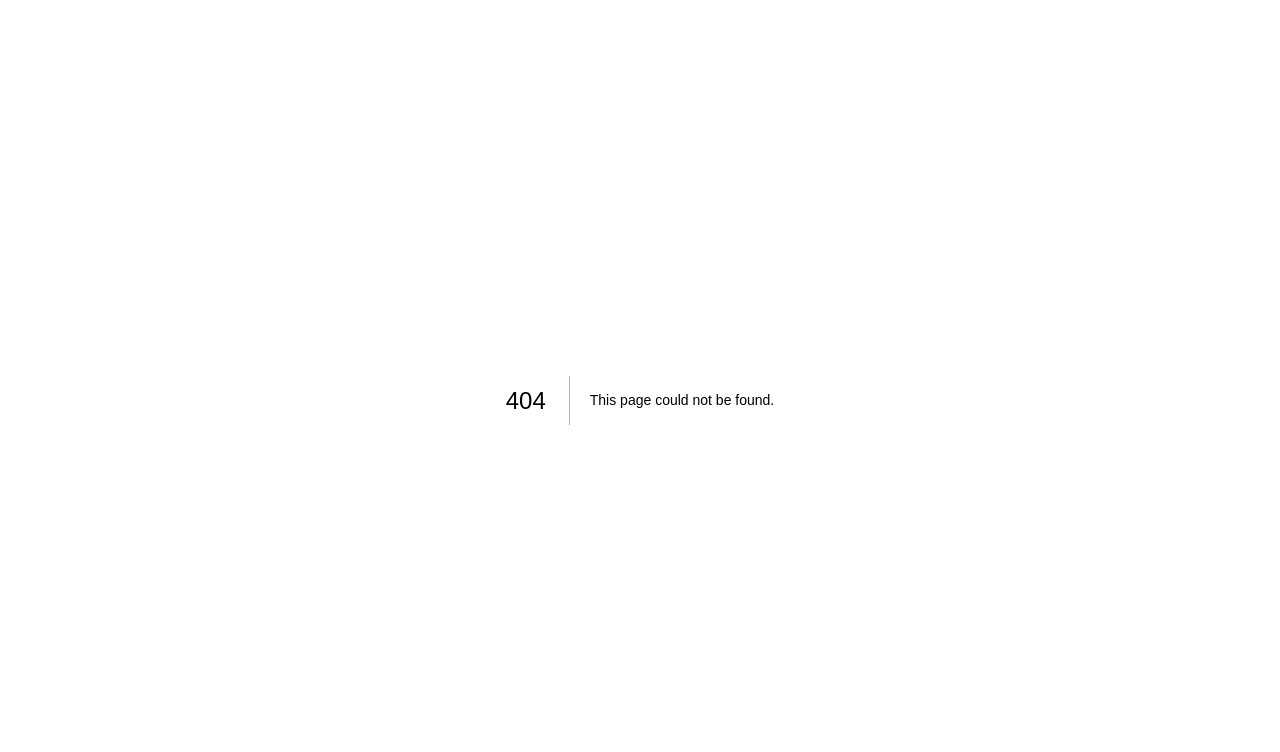
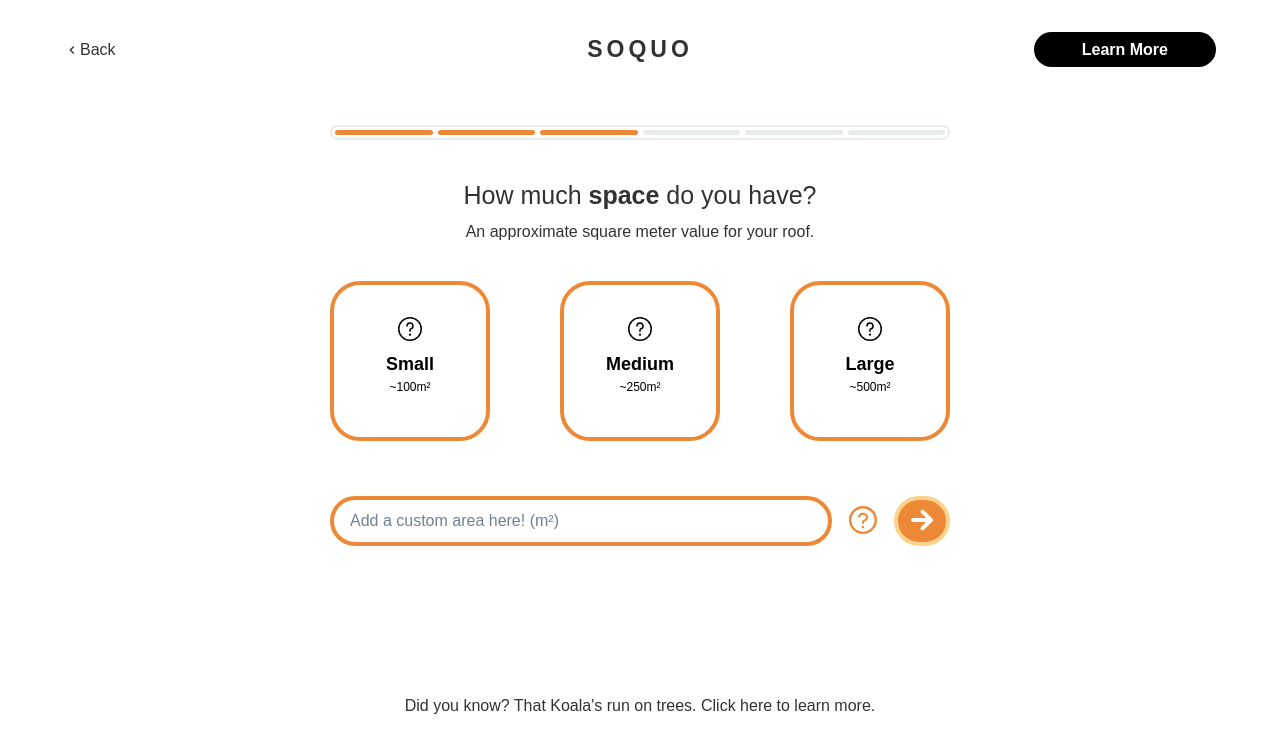
Before and after one commit to peetacho/soquo, a Next.js app: page /form/area in a window 1280 px wide. Before the commit this address had no page. Shown: the top 752 px of the page. Built offline with nearby package versions, Linux system fonts and the light colour scheme; a web font is replaced by a local one.

Commit message:
added rest of the form and some form validation

```diff
--- a/components/Quiz/Header.js
+++ b/components/Quiz/Header.js
@@ -10,7 +10,7 @@ import { quizOrder } from "../../utils/constants";
 const Header = () => {
     const router = useRouter()
     var backHref = '/'
-    if (router.asPath !== '/form') {
+    if (router.asPath !== '/form' && getCurrentQuestion(router)) {
         // this assumes the user is behaving (i.e. they go on the correct routes)
         var currentQuestion = getCurrentQuestion(router)
         if (currentQuestion.id !== 0) {
--- a/components/Quiz/OutlineButton.js
+++ b/components/Quiz/OutlineButton.js
@@ -1,5 +1,6 @@
-import { Box, Icon, Text } from "@chakra-ui/react"
+import { Box, Flex, Icon, Text } from "@chakra-ui/react"
 import { useEffect, useState } from "react"
+import QuestionMarkToolTip from "./QuestionMarkToolTip";
 
 const OutlineButton = ({
     icon,
@@ -8,6 +9,7 @@ const OutlineButton = ({
     smolText,
     selectedOption,
     setOption,
+    hintLabel,
     onClick
 }) => {
     const [toggle, setToggle] = useState(false);
@@ -19,6 +21,7 @@ const OutlineButton = ({
     }, [selectedOption, value]);
 
     return (
+        <Flex flexDirection={'column'} gap={'12px'}>
             <Box borderRadius='30px'
                 bg={toggle ? 'brand.400' : 'white'}
                 color={toggle ? 'white' : 'black'}
@@ -31,14 +34,16 @@ const OutlineButton = ({
                 px={'12px'}
                 _hover={{ cursor: 'pointer', bg: 'brand.400', color: 'white', borderColor: 'brand.200' }}
                 onClick={() => {
-                setToggle(true);
-                setOption(value)
+                    setToggle(!toggle);
+                    setOption(!toggle ? value : '')
                     if (onClick) onClick();
                 }}>
                 <Icon as={icon} boxSize={6} />
                 <Text mt={'10px'} fontSize={'18px'} fontWeight={'bold'}>{bigText}</Text>
                 {smolText ? <Text fontSize={'12px'}>{smolText}</Text> : null}
             </Box>
+            {hintLabel ? <QuestionMarkToolTip hintLabel={hintLabel} /> : null}
+        </Flex>
     )
 }
 
--- a/components/Quiz/OutlineInput.js
+++ b/components/Quiz/OutlineInput.js
@@ -14,6 +14,8 @@ const OutlineInput = ({
             borderWidth={'4px'}
             borderColor={'brand.400'}
             height={'50px'}
+            _hover={{ borderColor: 'brand.400' }}
+            _focus={{ borderColor: 'brand.200', boxShadow: 'none' }}
         />
     )
 }
--- /dev/null
+++ b/components/Quiz/QuestionMarkToolTip.js
@@ -0,0 +1,16 @@
+import { Box, Icon, Text, Tooltip } from "@chakra-ui/react"
+import { AiOutlineQuestionCircle } from "react-icons/ai";
+
+const QuestionMarkToolTip = ({
+    hintLabel,
+    placement = 'bottom',
+    size = 8
+}) => {
+    return (
+        <Tooltip label={hintLabel} placement={placement} hasArrow arrowSize={size}>
+            <Box marginTop={'6px'}><Icon as={AiOutlineQuestionCircle} color={'brand.400'} boxSize={size} /></Box>
+        </Tooltip>
+    )
+}
+
+export default QuestionMarkToolTip;
--- a/components/Quiz/QuizBar.js
+++ b/components/Quiz/QuizBar.js
@@ -13,7 +13,7 @@ const BarThings = ({
 const QuizBar = () => {
     const router = useRouter()
     var index = -1
-    if (router.asPath !== '/form') {
+    if (router.asPath !== '/form' && getCurrentQuestion(router)) {
         index = getCurrentQuestion(router).id
     }
     const oranges = []
--- /dev/null
+++ b/pages/form/[route].js
@@ -0,0 +1,162 @@
+import { Flex, Text } from "@chakra-ui/react";
+import OutlineButton from "../../components/Quiz/OutlineButton";
+import QuizWrapper from "../../components/Quiz/QuizWrapper";
+import { BsFillHouseDoorFill } from 'react-icons/bs'
+import { HiBuildingStorefront, HiBuildingLibrary } from 'react-icons/hi2'
+import { useEffect, useState } from "react"
+import OutlineTextButton from "../../components/Quiz/OutlineTextButton";
+import GeneralLinkWrapper from "../../components/General/GeneralLinkWrapper";
+import { updateFormAnswers, getCurrentQuestion } from "../../utils/Utils";
+import { useRouter } from "next/router";
+import { quizOrder } from "../../utils/constants";
+import QuestionMarkToolTip from "../../components/Quiz/QuestionMarkToolTip";
+import OutlineInput from "../../components/Quiz/OutlineInput";
+import OutlineIconButton from "../../components/Quiz/OutlineIconButton";
+import { IoMdArrowRoundForward } from "react-icons/io";
+
+const pageOptions = [
+    {
+        id: 2,
+        headerText: (<>How much <Text as={'span'} fontWeight={'bold'}>space</Text> do you have?</>),
+        descriptionText: (<>An approximate square meter value for your roof.</>),
+        placeHolderText: 'Add a custom area here! (m²)',
+        buttonOptions: [
+            {
+                value: '100',
+                bigText: 'Small',
+                smolText: '~100m²',
+                icon: BsFillHouseDoorFill,
+            },
+            {
+                value: '250',
+                bigText: 'Medium',
+                smolText: '~250m²',
+                icon: HiBuildingStorefront,
+            },
+            {
+                value: '500',
+                bigText: 'Large',
+                smolText: '~500m²',
+                icon: HiBuildingLibrary,
+            },
+        ]
+    },
+    {
+        id: 3,
+        headerText: (<>What is the <Text as={'span'} fontWeight={'bold'}>tilt</Text> of your roof?</>),
+        descriptionText: (<>An approximate degree value for your roof tilt.</>),
+        placeHolderText: 'Add a custom tilt here! (in degrees °)',
+        buttonOptions: [
+            {
+                value: '0',
+                bigText: 'Flat',
+                smolText: '0°',
+                icon: BsFillHouseDoorFill,
+            },
+            {
+                value: '15',
+                bigText: 'Slight',
+                smolText: '15°',
+                icon: HiBuildingStorefront,
+            },
+            {
+                value: '30',
+                bigText: 'Medium',
+                smolText: '30°',
+                icon: HiBuildingLibrary,
+            },
+        ]
+    },
+    {
+        id: 4,
+        headerText: (<>What is your monthly <Text as={'span'} fontWeight={'bold'}>electric</Text> bill?</>),
+        descriptionText: null,
+        placeHolderText: 'Add a custom electricity bill here! (in $CAD)',
+        buttonOptions: [
+            {
+                value: '$50-150',
+                bigText: 'Low',
+                smolText: '$50-150',
+                icon: BsFillHouseDoorFill,
+            },
+            {
+                value: '$150-300',
+                bigText: 'Medium',
+                smolText: '$150-300',
+                icon: HiBuildingStorefront,
+            },
+            {
+                value: '$350-500',
+                bigText: 'High',
+                smolText: '$350-500',
+                icon: HiBuildingLibrary,
+            },
+        ]
+    }
+]
+
+const QuizRoute = () => {
+    const [selectedOption, setOption] = useState('');
+    const [input, setInput] = useState('');
+    const router = useRouter();
+    const { route } = router.query
+
+    useEffect(() => {
+        if (selectedOption !== '') setInput('')
+    }, [selectedOption]);
+
+    var cqIndex = 0;
+    if (getCurrentQuestion(router)) {
+        if (route === quizOrder.at(-1).route) {
+            var nextHref = '/app'
+        }
+        else {
+            var nextHref = '/form/' + quizOrder[getCurrentQuestion(router).id + 1].route;
+        }
+        cqIndex = getCurrentQuestion(router).id - 2
+    }
+    var headerText = pageOptions[cqIndex].headerText;
+    var descriptionText = pageOptions[cqIndex].descriptionText;
+    var placeHolderText = pageOptions[cqIndex].placeHolderText;
+    var buttonOptions = pageOptions[cqIndex].buttonOptions;
+
+
+    return (
+        <QuizWrapper
+            headerText={headerText}
+            descriptionText={descriptionText}
+        >
+            <Flex justifyContent={'space-between'} gap={'70px'}>
+                {buttonOptions.map((opt, i) => {
+                    return (
+                        <OutlineButton
+                            key={i}
+                            selectedOption={selectedOption}
+                            setOption={setOption}
+                            value={opt.value}
+                            bigText={opt.bigText}
+                            smolText={opt.smolText}
+                            con={opt.icon}
+                            hintLabel={opt.hintLabel} />
+                    )
+                })}
+            </Flex>
+
+            <Flex mt={'40px !important'} gap={'15px'} alignItems={'center'}>
+                <OutlineInput placeHolderText={placeHolderText} value={input} handleChange={(e) => {
+                    setOption('')
+                    setInput(e.target.value)
+                }} />
+                <QuestionMarkToolTip hintLabel={'hallo!'} />
+                <GeneralLinkWrapper href={nextHref}>
+                    <OutlineIconButton icon={IoMdArrowRoundForward} onClick={() => {
+                        updateFormAnswers(router, input ? input : selectedOption);
+                        setInput('')
+                    }} />
+                </GeneralLinkWrapper>
+            </Flex>
+        </QuizWrapper>
+    )
+}
+
+export default QuizRoute;
```
Also changed, not shown: pages/form/location/index.js (+26 -3 lines), pages/form/postal/index.js (+9 -4 lines). Lines whose indentation alone changed are shown as unchanged.
